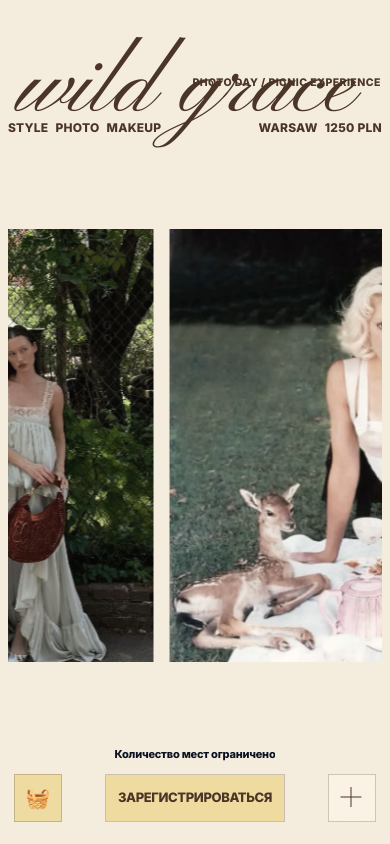
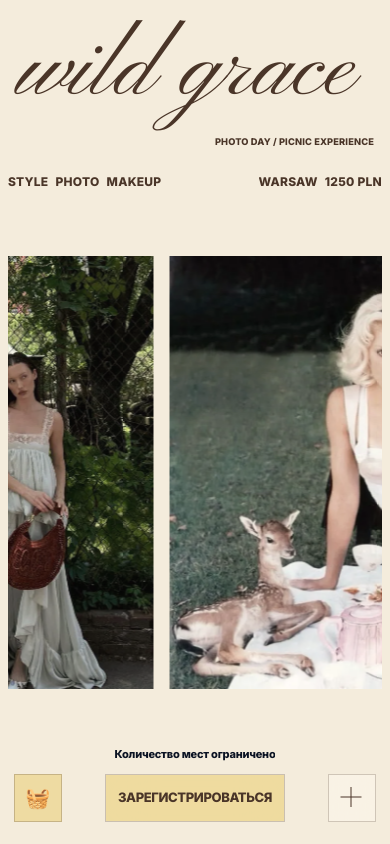
Before and after one commit to urfriendalex/summer-photo-day, a Next.js app: page / in a window 390 px wide. Built offline with nearby package versions, Linux system fonts and the light colour scheme.

Commit message:
fix mobile masthead spacing

```diff
--- a/src/app/globals.css
+++ b/src/app/globals.css
@@ -510,6 +510,33 @@ main.experience--preloader-reveal ~ .sticky-register__spots-hint {
   position: relative;
   z-index: 32;
   padding-block: 0.35rem;
+}
+
+@media (max-width: 899px) {
+  .experience__title-bleed {
+    height: clamp(6.4rem, 14.5svh, 8.2rem);
+  }
+
+  .experience__title {
+    height: 100%;
+  }
+
+  .experience__title-reveal-clip {
+    top: 0.16em;
+  }
+
+  .experience__title-overline {
+    top: calc(100% + 0.2rem);
+    right: 0;
+    bottom: auto;
+    padding-inline: 0;
+    font-size: clamp(0.58rem, 2.15vw, 0.72rem);
+    letter-spacing: 0.015em;
+  }
+
+  .experience__nav-row {
+    margin-top: 1.45rem;
+  }
 }
 
 .experience__nav-row--docked {
@@ -2079,10 +2106,12 @@ button.experience__meta--cta:focus-visible {
   }
 
   .experience__title-overline {
-    right: clamp(-1rem, -2vw, -0.75rem);
-    bottom: 0.65rem;
-    font-size: clamp(0.56rem, 2.7vw, 0.72rem);
-    line-height: 1.2;
+    top: calc(100% + 0.2rem);
+    right: 0;
+    bottom: auto;
+    padding-inline: 0;
+    font-size: clamp(0.58rem, 2.15vw, 0.72rem);
+    line-height: 1.1;
   }
 
   .experience__nav-row {
```
